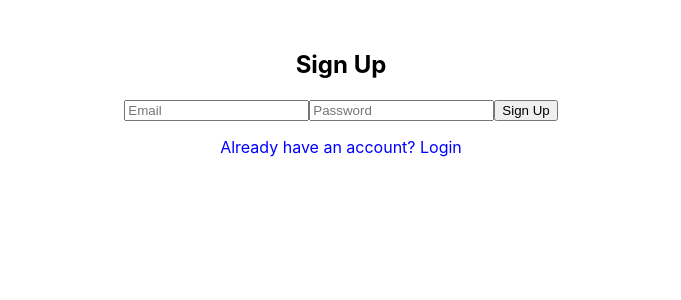
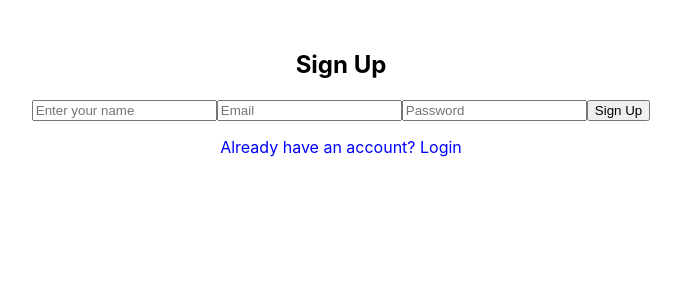
Before and after one commit to frederikbckl/beerreal, a React (Create React App) app: page / in a window 1280 px wide. Both pictures are taken after a click on the element "Don't have an account? Sign up". Shown: the top 300 px of the page, without its empty margins (299-980 px from the left). Built offline with nearby package versions, Linux system fonts and the light colour scheme; no server answers; the database is empty.

Commit message:
Implemented username

```diff
--- a/src/App.js
+++ b/src/App.js
@@ -8,14 +8,36 @@ import Auth from "./Auth";
 function App() {
   const [user, setUser] = useState(null);
   const [beerCount, setBeerCount] = useState(0);
+  const [username, setUsername] = useState("");
 
   // Listen for Auth State Changes
   useEffect(() => {
-    const unsubscribe = onAuthStateChanged(auth, (user) => {
-      setUser(user);
-    });
-    return () => unsubscribe();
-  }, []);
+    const fetchUsername = async () => {
+      if (!user) return;
+      const userRef = doc(db, "users", user.uid);
+      const userSnap = await getDoc(userRef);
+      if (userSnap.exists()) {
+        setUsername(userSnap.data().name);
+      }
+    };
+
+    fetchUsername();
+  }, [user]);
+
+  // useEffect(() => {
+  //   const unsubscribe = onAuthStateChanged(auth, (user) => {
+  //     setUser(user);
+  //     if (user) {
+  //       // Fetch user's name from Firestore
+  //       const userRef = doc(db, "users", user.uid);
+  //       const userSnap = await getDoc(userRef);
+  //       if (userSnap.exists()) {
+  //         setUsername(userSnap.data().name);
+  //       }
+  //     }
+  //   });
+  //   return () => unsubscribe();
+  // }, []);
 
   // Load Global Beer Count from Firestore
   useEffect(() => {
@@ -51,26 +73,13 @@ function App() {
 
     await addDoc(collection(db, "beers"), {
       userId: user.uid,
+      username: username,
       timestamp: serverTimestamp(),
       beerType: "Helles",
       photoURL: null,
       location: null,
     });
   };
-
-  // const incrementBeerCount = async () => {
-  //     try {
-  //         const newCount = beerCount + 1;
-  //         setBeerCount(newCount); // Update UI immediately
-
-  //         // Save new count to Firestore with merge to prevent overwriting
-  //         const docRef = doc(db, "global", "beerCount");
-  //         await setDoc(docRef, { count: newCount }, { merge: true });
-
-  //     } catch (error) {
-  //         console.error("Error updating beer count:", error);
-  //     }
-  // };
 
   // Logout Function
   const handleLogout = async () => {
@@ -85,6 +94,7 @@ function App() {
         <>
           <h1>🍺 Beer Counter</h1>
           <h2>{beerCount}</h2>
+          <h3>Welcome, {username}</h3>
           <button onClick={addBeer} style={{ fontSize: "20px", padding: "10px", cursor: "pointer" }}>
             Add a Beer
           </button>
--- a/src/Auth.js
+++ b/src/Auth.js
@@ -1,10 +1,13 @@
 import React, { useState } from "react";
-import { auth } from "./firebase";
+import { auth, db } from "./firebase";
 import { createUserWithEmailAndPassword, signInWithEmailAndPassword, signOut } from "firebase/auth";
+import { setDoc, doc } from "firebase/firestore";
+
 
 function Auth({ setUser }) {
   const [email, setEmail] = useState("");
   const [password, setPassword] = useState("");
+  const [name, setName] = useState("");
   const [isLogin, setIsLogin] = useState(true);
   const [error, setError] = useState("");
 
@@ -19,7 +22,12 @@ function Auth({ setUser }) {
         setUser(userCredential.user);
       } else {
         const userCredential = await createUserWithEmailAndPassword(auth, email, password);
-        setUser(userCredential.user);
+        const user = userCredential.user;
+
+        // ✅ Store username in Firestore
+        await setDoc(doc(db, "users", user.uid), { name });
+
+        setUser(user);
       }
     } catch (err) {
       setError(err.message);
@@ -30,6 +38,15 @@ function Auth({ setUser }) {
     <div style={{ textAlign: "center", marginTop: "50px" }}>
       <h2>{isLogin ? "Login" : "Sign Up"}</h2>
       <form onSubmit={handleSubmit}>
+        {!isLogin && (
+          <input
+            type="text"
+            placeholder="Enter your name"
+            value={name}
+            onChange={(e) => setName(e.target.value)}
+            required
+          />
+        )}
         <input type="email" placeholder="Email" value={email} onChange={(e) => setEmail(e.target.value)} required />
         <input type="password" placeholder="Password" value={password} onChange={(e) => setPassword(e.target.value)} required />
         <button type="submit">{isLogin ? "Login" : "Sign Up"}</button>
```
